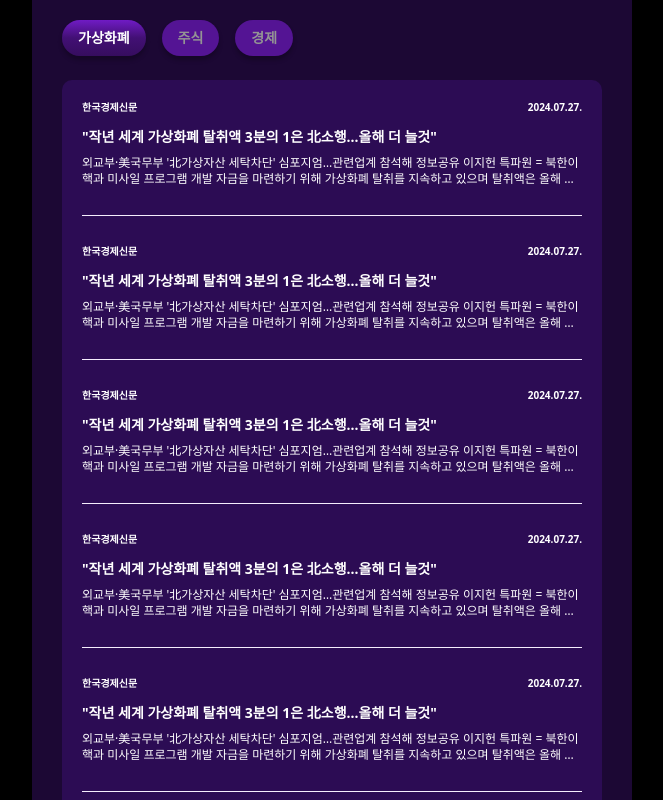
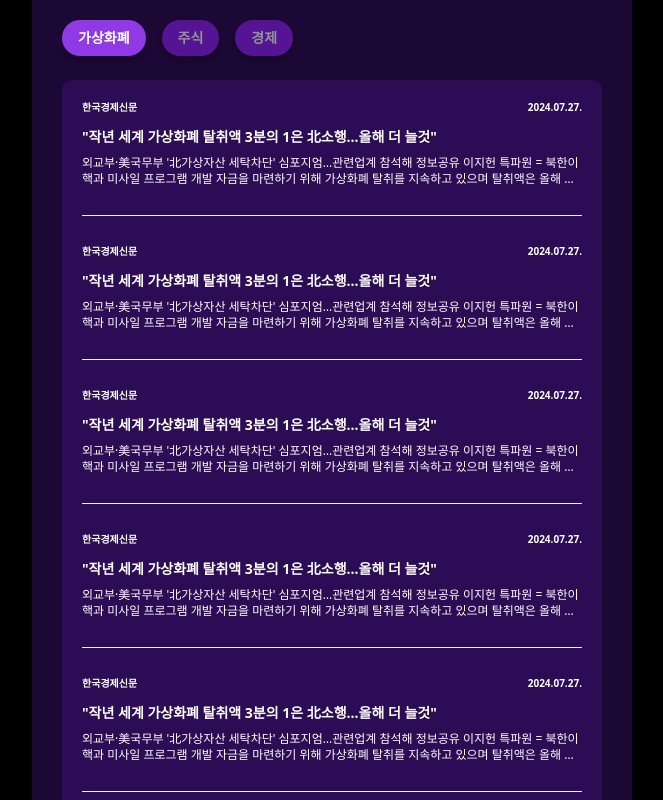
Before and after one commit to Chaemin-L/bitrics_FE, a React (Create React App) app: page /news in a window 1280 px wide. Shown: the whole page, without its empty margins (308-971 px from the left). Built offline with nearby package versions, Linux system fonts and the light colour scheme.

Commit message:
fix: 헤어데  그라디언트 색상 제거 및 transition 추가

```diff
--- a/src/components/news/FilteringHeader.tsx
+++ b/src/components/news/FilteringHeader.tsx
@@ -15,9 +15,9 @@ const FilteringHeader = (props: Props) => {
         <div
           key={keyword.key}
           className={clsx(
-            `rounded-[20px] w-fit  px-4 py-2 shadow-sm  text-sm cursor-pointer  font-bold   `,
+            `rounded-[20px] w-fit  px-4 py-2 shadow-sm  text-sm cursor-pointer  font-bold  transition-colors `,
             keyword.key === selected
-              ? "from-purple-400 via-[#421074] to-[#360D5F] bg-gradient-to-b text-white"
+              ? "bg-purple-300 text-white"
               : "text-contrast-300 bg-purple-500"
           )}
           onClick={() => setSelected(keyword.key)}
```
